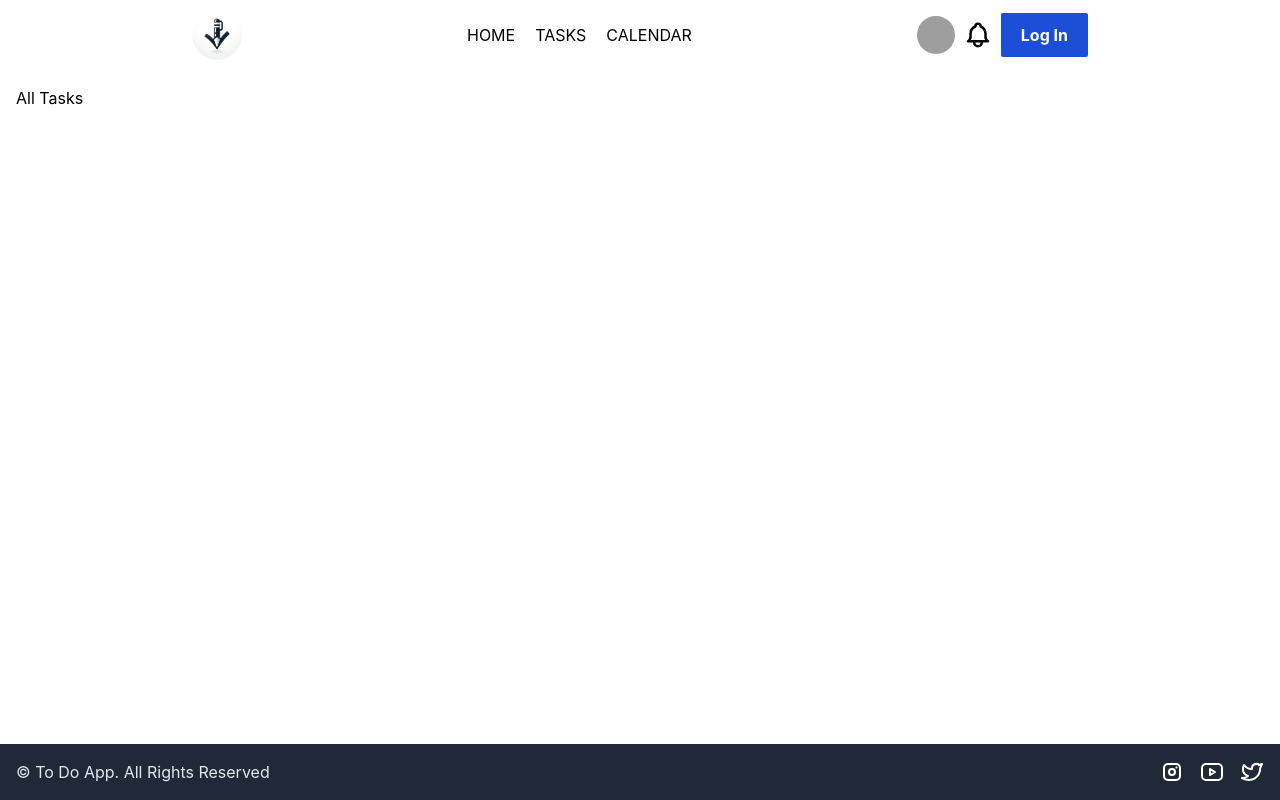
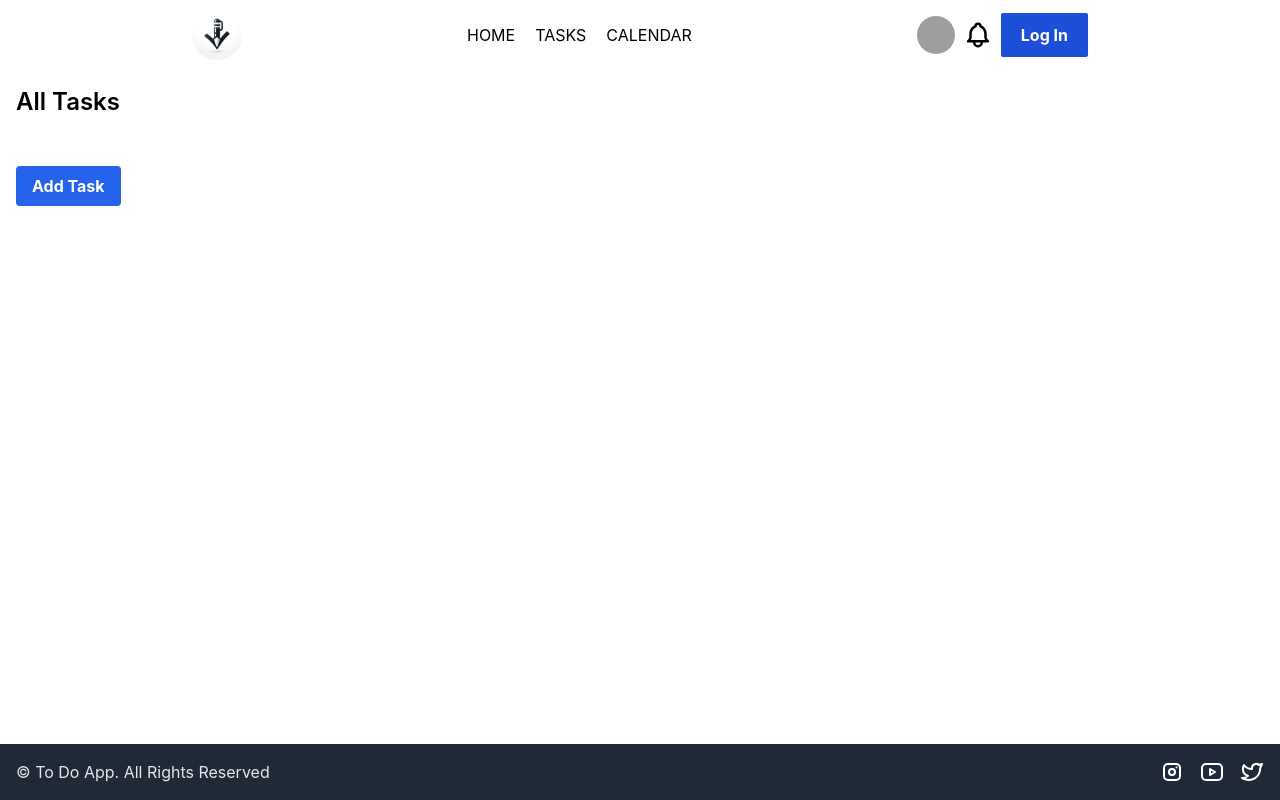
Before and after one commit to brosmar18/todo-app, a React (Vite) app: page /tasks in a window 1280 px wide. Built offline with nearby package versions, Linux system fonts and the light colour scheme; grey boxes are pictures that could not be loaded.

Commit message:
Add tasks modal added to tasks page

```diff
--- a/src/Components/List/index.jsx
+++ b/src/Components/List/index.jsx
@@ -24,9 +24,11 @@ const List = () => {
         const end = start + displayLimit;
         setPaginatedTasks(sortedTasks.slice(start, end));
     }, [tasks, currentPage, displayLimit, sortField, hideCompleted]);
+
     return (
-        <div data-testid="list">
-            <h2>All Tasks</h2>
+        <div data-testid="list" className="flex flex-col space-y-4">
+            <h2 className="text-2xl font-semibold mb-4">All Tasks</h2>
+            <div className="flex flex-wrap gap-4 justify-start">
                 {paginatedTasks.map((task, index) => (
                     <TaskCard
                         key={`task-card-${index}`}
@@ -38,7 +40,15 @@ const List = () => {
                         toggleTaskCompletion={toggleTaskCompletion}
                     />
                 ))}
-            <Pagination total={totalPages} page={currentPage} onChange={setCurrentPage} data-testid="pagination" />
+            </div>
+            <div className="flex justify-center mt-6">
+                <Pagination
+                    total={totalPages}
+                    page={currentPage}
+                    onChange={setCurrentPage}
+                    data-testid="pagination"
+                />
+            </div>
         </div>
     );
 };
--- a/src/Components/TaskCard/index.jsx
+++ b/src/Components/TaskCard/index.jsx
@@ -2,7 +2,7 @@ import React from 'react';
 
 const TaskCard = ({ id, name, description, difficulty, assignee, toggleTaskCompletion }) => {
     return (
-        <div className='max-w-sm rounded-lg overflow-hidden shadow-2xl bg-gradient-to-r from-blue-200 to-blue-400 p-6 text-gray-800'>
+        <div className='max-w-sm rounded-lg overflow-hidden shadow-2xl bg-gradient-to-r from-blue-200 to-blue-400 p-6 text-gray-800 w-[500px]'>
             <div className='flex justify-between items-center mb-4'>
                 <h2 className='text-2xl font-bold'>{name}</h2>
                 <span className='bg-blue-100 text-blue-800 text-xs font-semibold mr-2 px-2.5 py-0.5 rounded'>{difficulty}</span>
@@ -17,7 +17,7 @@ const TaskCard = ({ id, name, description, difficulty, assignee, toggleTaskCompl
                     </div>
                 </div>
                 <button
-                    className='py-2 px-4 bg-blue-600 text-white font-semibold rounded-lg shadow-md hover:bg-blue-700'
+                    className='py-2 px-2 bg-blue-600 text-white font-semibold rounded-lg shadow-md hover:bg-blue-700'
                     onClick={() => toggleTaskCompletion(id)}
                 >
                     Completed
--- a/src/pages/Tasks.jsx
+++ b/src/pages/Tasks.jsx
@@ -1,11 +1,27 @@
+import React, { useState } from 'react';
 import List from '../Components/List';
+import { Modal, Button } from '@mantine/core';
+import { AddTask } from '../Components/HomeComponents';
+const Tasks = () => {
+  const [openModal, setOpenModal] = useState(false);
 
-const Tasks = () => {
   return (
-    <div className='w-full h-ful p-4'>
+    <div className='w-full h-full p-4 flex flex-col'>
       <List />
+      <div>
+        {/* Modal component controlled by opened state and handlers */}
+        <Modal
+          opened={openModal} // Open state for the Modal
+          onClose={() => setOpenModal(false)} // Handler to close the Modal
+          centered
+        >
+          <AddTask />
+        </Modal>
+        {/* Button component to trigger opening the Modal */}
+        <button className="bg-blue-600 hover:bg-blue-700 text-white font-bold py-2 px-4 rounded focus:outline-none focus:shadow-outline" type="submit" onClick={() => setOpenModal(true)}>Add Task</button>
+      </div>
     </div>
-  )
-}
+  );
+};
 
-export default Tasks
+export default Tasks;
```
Lines whose indentation alone changed are shown as unchanged.
